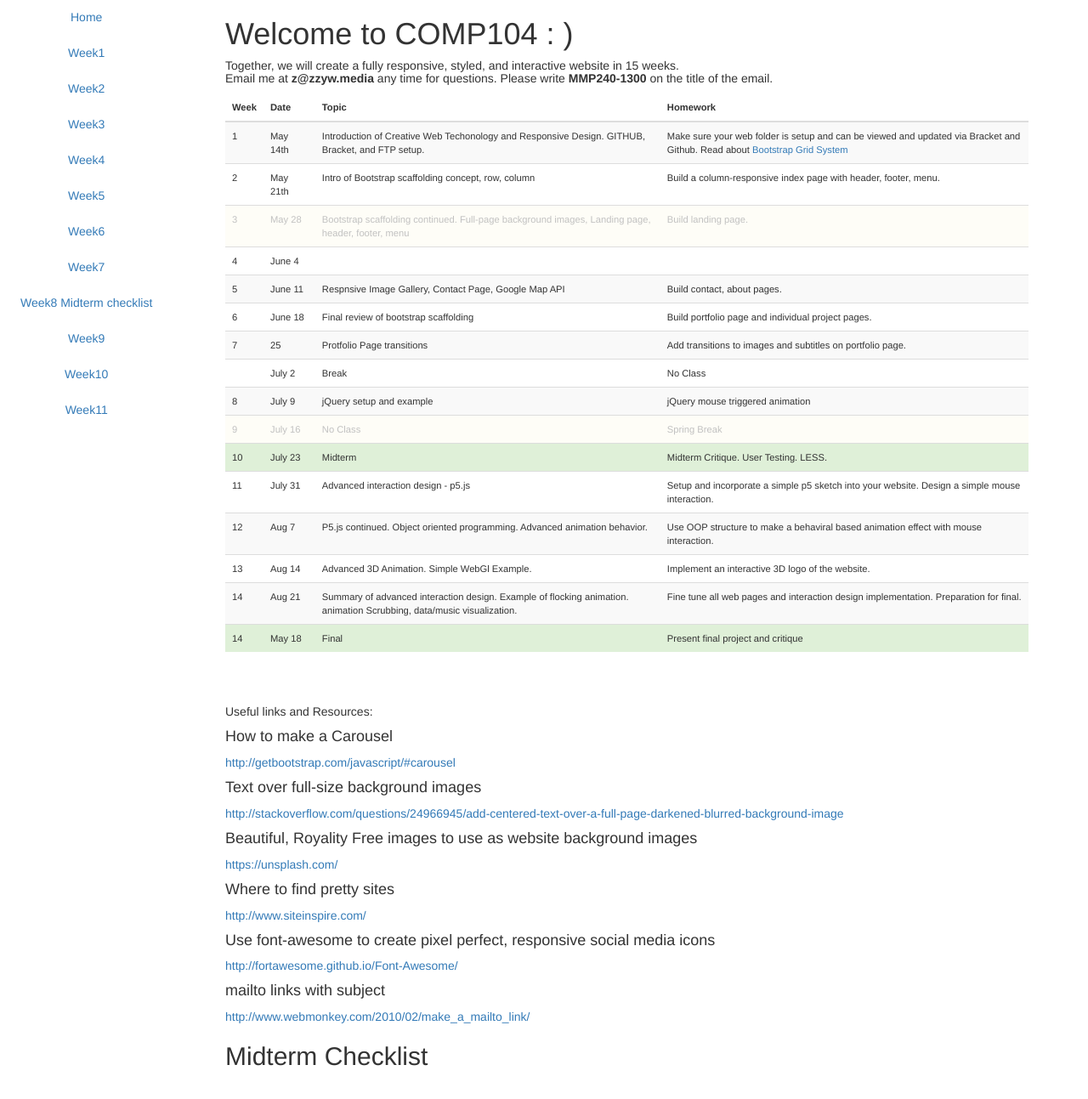
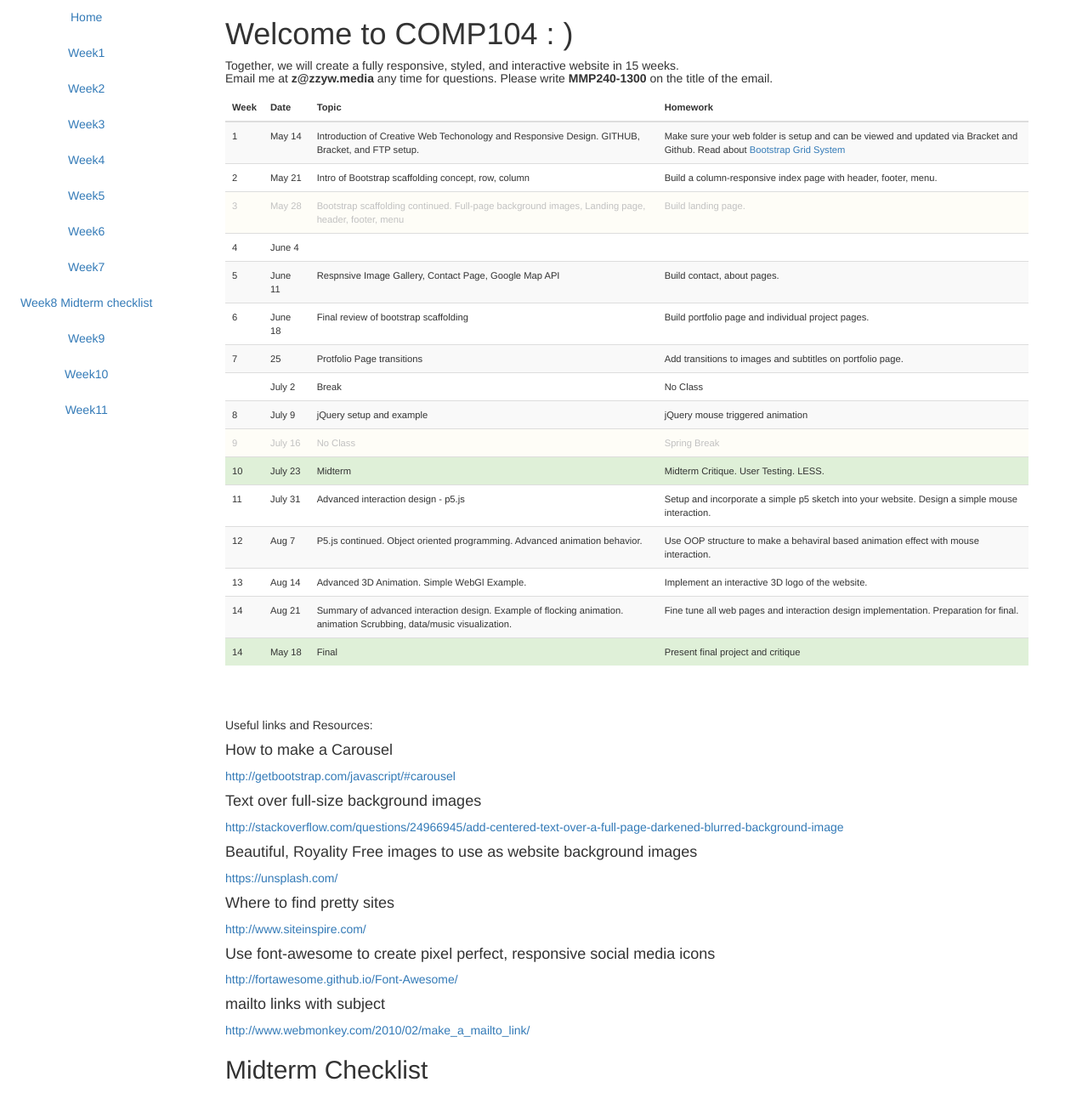
Before and after one commit to zhenzhenqi/MMA100, a Jekyll site: the page built from index.html, in a window 1280 px wide, cut to the strip 0-1293 px from the top of the page. Shown: the whole strip at 85% size. Built offline with Jekyll 4.4.1, drawn with Linux system fonts in a browser that asks for light colours; nearby versions of some CDN libraries.

```diff
--- a/index.html
+++ b/index.html
@@ -13,7 +13,7 @@ Together, we will create a fully responsive, styled, and interactive website in
     <thead>
         <tr>
             <th>Week</th>
-            <th>Date&nbsp;&nbsp;&nbsp;&nbsp;&nbsp;&nbsp;</th>
+            <th>Date&nbsp;&nbsp;&nbsp;&nbsp;</th>
             <th>Topic</th>
             <th>Homework</th>
         </tr>
@@ -21,14 +21,14 @@ Together, we will create a fully responsive, styled, and interactive website in
     <tbody>
         <tr id="tr_id_1" class="tr-class-1">
             <td id="td_id_1" class="td-class-1">1</td>
-            <td id="td_id_1" class="td-class-1">May 14th</td>
+            <td id="td_id_1" class="td-class-1">May 14</td>
             <td>Introduction of Creative Web Techonology and Responsive Design. GITHUB, Bracket, and FTP setup.</td>
             <td>Make sure your web folder is setup and can be viewed and updated via Bracket and Github. Read about <a href="http://getbootstrap.com/css/#grid">Bootstrap Grid System</a>
             </td>
         </tr>
         <tr id="tr_id_2" class="tr-class-2">
             <td id="td_id_1" class="td-class-1">2</td>
-            <td id="td_id_2" class="td-class-2">May 21th</td>
+            <td id="td_id_2" class="td-class-2">May 21</td>
             <td>Intro of Bootstrap scaffolding concept, row, column</td>
             <td>Build a column-responsive index page with header, footer, menu.</td>
         </tr>
```
